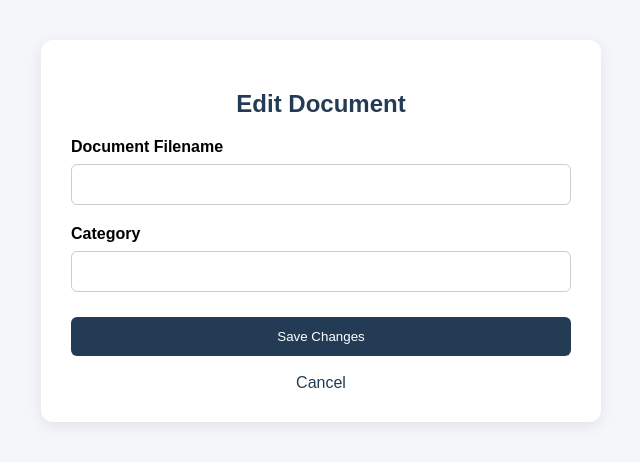
After one commit to skmahaboobbasha916-del/TrustVault, a Flask app: template templates/edit_document.html in a window 1280 px wide. The commit adds this page. Shown: the top 462 px of the page, without its empty margins (319-959 px from the left). Run offline with Flask 3, Linux system fonts and the light colour scheme; the template is opened without the code that fills it, so the values that code supplies are empty; parts of the project's set-up code (start-up, migrations or seed data) failed here and were passed over; some libraries are stand-ins or nearby versions.

Commit message:
Add document metadata editing for owners and editors

```diff
--- /dev/null
+++ b/templates/edit_document.html
@@ -0,0 +1,103 @@
+
+<!DOCTYPE html>
+<html lang="en">
+<head>
+    <meta charset="UTF-8">
+    <meta name="viewport" content="width=device-width, initial-scale=1.0">
+    <title>Edit Document - TrustVault</title>
+    <style>
+        body {
+            font-family: Arial, sans-serif;
+            background: #f4f6f9;
+            margin: 0;
+            padding: 40px 20px;
+        }
+
+        .container {
+            max-width: 500px;
+            margin: auto;
+            background: white;
+            padding: 30px;
+            border-radius: 12px;
+            box-shadow: 0 4px 15px rgba(0, 0, 0, 0.08);
+        }
+
+        h2 {
+            text-align: center;
+            color: #243b55;
+        }
+
+        label {
+            display: block;
+            margin-top: 20px;
+            margin-bottom: 8px;
+            font-weight: bold;
+        }
+
+        input {
+            width: 100%;
+            padding: 12px;
+            box-sizing: border-box;
+            border: 1px solid #ccc;
+            border-radius: 6px;
+        }
+
+        button {
+            width: 100%;
+            margin-top: 25px;
+            padding: 12px;
+            background: #243b55;
+            color: white;
+            border: none;
+            border-radius: 6px;
+            cursor: pointer;
+        }
+
+        button:hover {
+            background: #141e30;
+        }
+
+        .cancel {
+            display: block;
+            text-align: center;
+            margin-top: 18px;
+            color: #243b55;
+            text-decoration: none;
+        }
+    </style>
+</head>
+<body>
+    <div class="container">
+        <h2>Edit Document</h2>
+
+        <form method="POST">
+            <input type="hidden" name="csrf_token" value="{{ csrf_token() }}">
+
+            <label for="original_filename">Document Filename</label>
+            <input
+                type="text"
+                id="original_filename"
+                name="original_filename"
+                value="{{ document.get('original_filename', '') }}"
+                maxlength="255"
+                required
+            >
+
+            <label for="category">Category</label>
+            <input
+                type="text"
+                id="category"
+                name="category"
+                value="{{ document.get('category') or '' }}"
+                maxlength="100"
+            >
+
+            <button type="submit">Save Changes</button>
+        </form>
+
+        <a class="cancel" href="{{ url_for('dashboard.user_dashboard') }}">
+            Cancel
+        </a>
+    </div>
+</body>
+</html>
```
Also changed, not shown: routes/document_routes.py (+47 -0 lines), templates/dashboard.html (+23 -3 lines).
